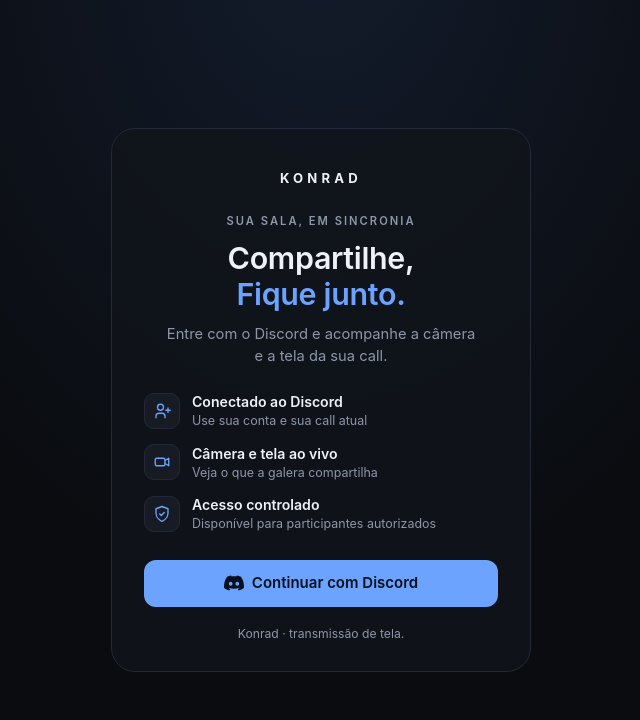
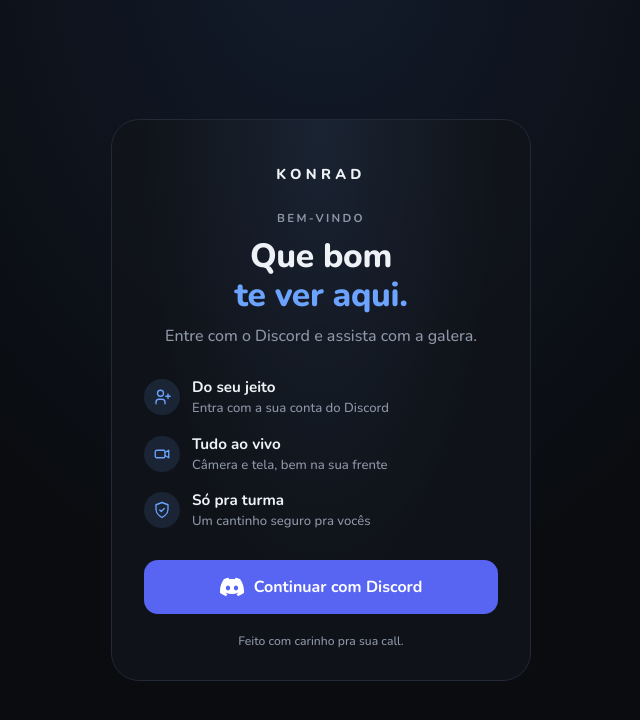
Before and after one commit to KleyConrad/konrad-bot, a website: page public/index.html in a window 1280 px wide. Shown: the whole page, without its empty margins (319-959 px from the left). Drawn offline with nearby package versions, Linux system fonts and the light colour scheme; no server answers.

Commit message:
Alteracao do icone do discord no botao e interfade login acolhedor

```diff
--- a/public/index.html
+++ b/public/index.html
@@ -4,6 +4,9 @@
   <meta charset="UTF-8">
   <meta name="viewport" content="width=device-width, initial-scale=1">
   <title>Konrad — Sala de transmissão</title>
+  <link rel="preconnect" href="https://fonts.googleapis.com">
+  <link rel="preconnect" href="https://fonts.gstatic.com" crossorigin>
+  <link href="https://fonts.googleapis.com/css2?family=Nunito:wght@500;600;700;800&display=swap" rel="stylesheet">
   <link rel="stylesheet" href="style.css">
 </head>
 <body>
@@ -12,17 +15,17 @@
   <main class="login login-novo" id="telaLogin" hidden>
     <div class="login-card">
       <div class="login-marca">KONRAD</div>
-      <p class="login-eyebrow">SUA SALA, EM SINCRONIA</p>
-      <h1>Compartilhe,<br><span>Fique junto.</span></h1>
-      <p class="login-sub">Entre com o Discord e acompanhe a câmera e a tela da sua call.</p>
+      <p class="login-eyebrow">BEM-VINDO</p>
+      <h1>Que bom<br><span>te ver aqui.</span></h1>
+      <p class="login-sub">Entre com o Discord e assista com a galera.</p>
       <div class="login-beneficios">
-        <div><span class="beneficio-icone" aria-hidden="true"><svg viewBox="0 0 24 24"><path d="M16 21v-2a4 4 0 0 0-4-4H8a4 4 0 0 0-4 4v2M10 11a4 4 0 1 0 0-8 4 4 0 0 0 0 8ZM20 8v6M17 11h6"/></svg></span><span><strong>Conectado ao Discord</strong><small>Use sua conta e sua call atual</small></span></div>
-        <div><span class="beneficio-icone" aria-hidden="true"><svg viewBox="0 0 24 24"><rect x="3" y="7" width="13" height="10" rx="2"/><path d="m16 10 5-3v10l-5-3"/></svg></span><span><strong>Câmera e tela ao vivo</strong><small>Veja o que a galera compartilha</small></span></div>
-        <div><span class="beneficio-icone" aria-hidden="true"><svg viewBox="0 0 24 24"><path d="M12 22s8-4 8-11V5l-8-3-8 3v6c0 7 8 11 8 11Z"/><path d="m9 12 2 2 4-4"/></svg></span><span><strong>Acesso controlado</strong><small>Disponível para participantes autorizados</small></span></div>
+        <div><span class="beneficio-icone" aria-hidden="true"><svg viewBox="0 0 24 24"><path d="M16 21v-2a4 4 0 0 0-4-4H8a4 4 0 0 0-4 4v2M10 11a4 4 0 1 0 0-8 4 4 0 0 0 0 8ZM20 8v6M17 11h6"/></svg></span><span><strong>Do seu jeito</strong><small>Entra com a sua conta do Discord</small></span></div>
+        <div><span class="beneficio-icone" aria-hidden="true"><svg viewBox="0 0 24 24"><rect x="3" y="7" width="13" height="10" rx="2"/><path d="m16 10 5-3v10l-5-3"/></svg></span><span><strong>Tudo ao vivo</strong><small>Câmera e tela, bem na sua frente</small></span></div>
+        <div><span class="beneficio-icone" aria-hidden="true"><svg viewBox="0 0 24 24"><path d="M12 22s8-4 8-11V5l-8-3-8 3v6c0 7 8 11 8 11Z"/><path d="m9 12 2 2 4-4"/></svg></span><span><strong>Só pra turma</strong><small>Um cantinho seguro pra vocês</small></span></div>
       </div>
       <p class="login-aviso" id="loginAviso" hidden></p>
       <a class="btn ativo login-botao" href="/login"><svg aria-hidden="true" viewBox="0 0 24 24"><path d="M20.317 4.3698a19.7913 19.7913 0 00-4.8851-1.5152.0741.0741 0 00-.0785.0371c-.211.3753-.4447.8648-.6083 1.2495-1.8447-.2762-3.68-.2762-5.4868 0-.1636-.3933-.4058-.8742-.6177-1.2495a.077.077 0 00-.0785-.037 19.7363 19.7363 0 00-4.8852 1.515.0699.0699 0 00-.0321.0277C.5334 9.0458-.319 13.5799.0992 18.0578a.0824.0824 0 00.0312.0561c2.0528 1.5076 4.0413 2.4228 5.9929 3.0294a.0777.0777 0 00.0842-.0276c.4616-.6304.8731-1.2952 1.226-1.9942a.076.076 0 00-.0416-.1057c-.6528-.2476-1.2743-.5495-1.8722-.8923a.077.077 0 01-.0076-.1277c.1258-.0943.2517-.1923.3718-.2914a.0743.0743 0 01.0776-.0105c3.9278 1.7933 8.18 1.7933 12.0614 0a.0739.0739 0 01.0785.0095c.1202.099.246.1981.3728.2924a.077.077 0 01-.0066.1276 12.2986 12.2986 0 01-1.873.8914.0766.0766 0 00-.0407.1067c.3604.698.7719 1.3628 1.225 1.9932a.076.076 0 00.0842.0286c1.961-.6067 3.9495-1.5219 6.0023-3.0294a.077.077 0 00.0313-.0552c.5004-5.177-.8382-9.6739-3.5485-13.6604a.061.061 0 00-.0312-.0286zM8.02 15.3312c-1.1825 0-2.1569-1.0857-2.1569-2.419 0-1.3332.9555-2.4189 2.157-2.4189 1.2108 0 2.1757 1.0952 2.1568 2.419 0 1.3332-.9555 2.4189-2.1569 2.4189zm7.9748 0c-1.1825 0-2.1569-1.0857-2.1569-2.419 0-1.3332.9554-2.4189 2.1569-2.4189 1.2108 0 2.1757 1.0952 2.1568 2.419 0 1.3332-.946 2.4189-2.1568 2.4189Z"/></svg> Continuar com Discord</a>
-      <p class="login-rodape">Konrad · transmissão de tela.</p>
+      <p class="login-rodape">Feito com carinho pra sua call.</p>
     </div>
   </main>
 
--- a/public/style.css
+++ b/public/style.css
@@ -761,32 +761,35 @@ input[type="range"]::-moz-range-thumb {
   flex-direction: column;
   align-items: center;
   gap: 10px;
-  padding: 40px 32px 28px;
+  padding: 44px 32px 30px;
   border: 1px solid var(--borda);
-  border-radius: 24px;
-  background: rgba(17, 20, 27, .8);
+  border-radius: 28px;
+  background:
+    radial-gradient(ellipse at 50% 0%, rgba(107, 163, 255, .10), transparent 60%),
+    rgba(17, 20, 27, .85);
   text-align: center;
+  font-family: "Nunito", Inter, ui-sans-serif, system-ui, -apple-system, "Segoe UI", sans-serif;
 }
 
 .login-marca {
-  font-size: .82rem;
-  font-weight: 700;
-  letter-spacing: .32em;
+  font-size: .9rem;
+  font-weight: 800;
+  letter-spacing: .3em;
   text-transform: uppercase;
 }
 
 .login-eyebrow {
   margin-top: 14px;
   color: var(--suave);
-  font-size: .7rem;
-  font-weight: 600;
-  letter-spacing: .18em;
+  font-size: .72rem;
+  font-weight: 700;
+  letter-spacing: .2em;
 }
 
 .login-card h1 {
-  font-size: 1.9rem;
-  font-weight: 600;
-  line-height: 1.2;
+  font-size: 2.1rem;
+  font-weight: 800;
+  line-height: 1.15;
   letter-spacing: -.01em;
 }
 
@@ -797,15 +800,16 @@ input[type="range"]::-moz-range-thumb {
 .login-sub {
   max-width: 34ch;
   color: var(--suave);
-  font-size: .92rem;
+  font-size: 1rem;
+  line-height: 1.5;
 }
 
 .login-beneficios {
   width: 100%;
   display: flex;
   flex-direction: column;
-  gap: 12px;
-  margin: 14px 0 6px;
+  gap: 14px;
+  margin: 18px 0 8px;
   text-align: left;
 }
 
@@ -821,9 +825,9 @@ input[type="range"]::-moz-range-thumb {
   width: 36px;
   height: 36px;
   flex: none;
-  border-radius: 10px;
-  background: var(--painel-2);
-  border: 1px solid var(--borda);
+  border-radius: 50%;
+  background: rgba(107, 163, 255, .12);
+  border: 0;
   color: var(--azul);
 }
 
@@ -838,13 +842,13 @@ input[type="range"]::-moz-range-thumb {
 }
 
 .login-beneficios strong {
-  font-size: .88rem;
-  font-weight: 600;
+  font-size: .95rem;
+  font-weight: 700;
 }
 
 .login-beneficios small {
   color: var(--suave);
-  font-size: .78rem;
+  font-size: .82rem;
 }
 
 .login-aviso {
@@ -887,8 +891,24 @@ input[type="range"]::-moz-range-thumb {
   margin-top: 10px;
 }
 
-/* Logo do Discord é preenchida (não é ícone de traço) */
+/* Botão do Discord: roxo da marca com a logo preenchida em branco */
+a.btn.ativo.login-botao {
+  background: #5865f2;
+  color: #fff;
+  border-radius: 14px;
+  padding: 14px 18px;
+  font-size: 1rem;
+  font-weight: 700;
+  gap: 10px;
+}
+
+a.btn.ativo.login-botao:hover:not(:disabled) {
+  background: #6b77f5;
+}
+
 .login-botao svg {
+  width: 24px;
+  height: 24px;
   fill: currentColor;
   stroke: none;
 }
```
